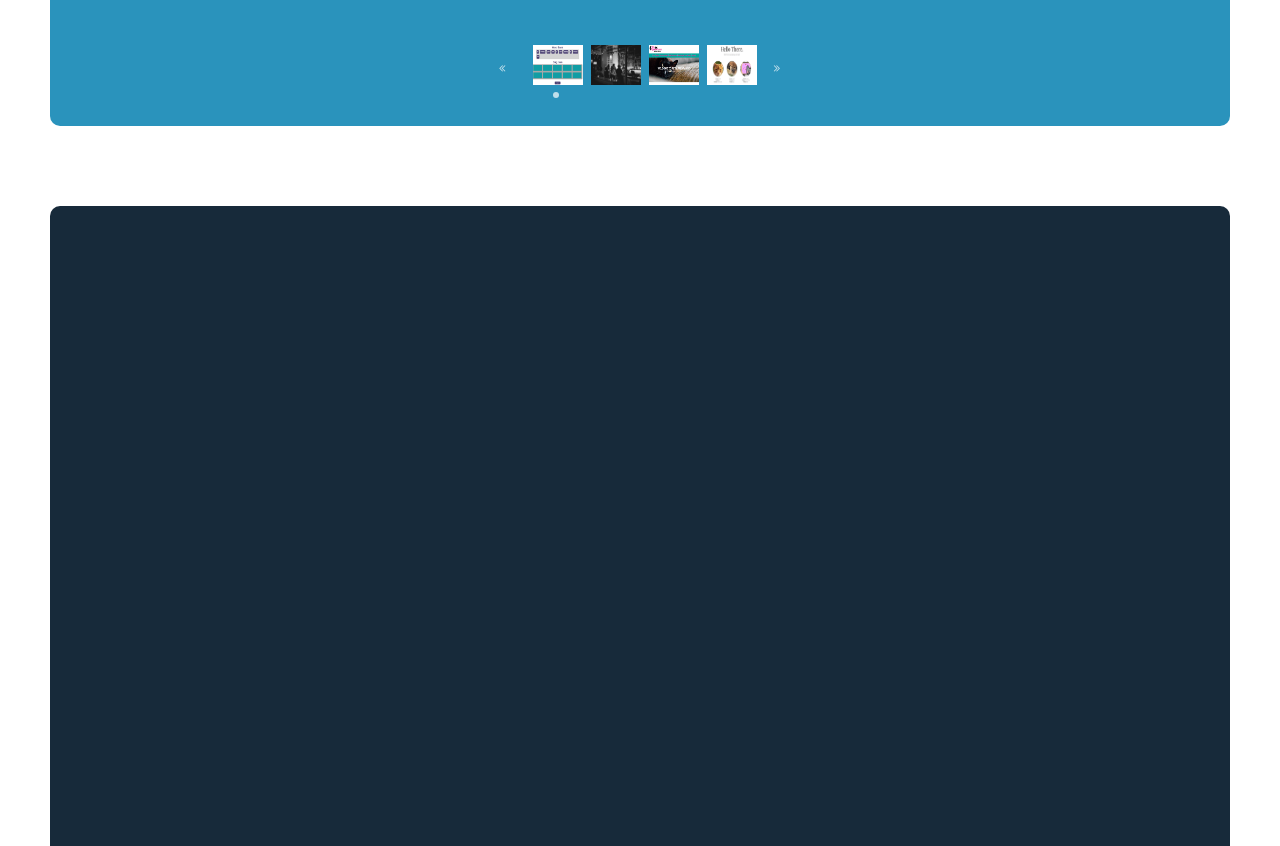
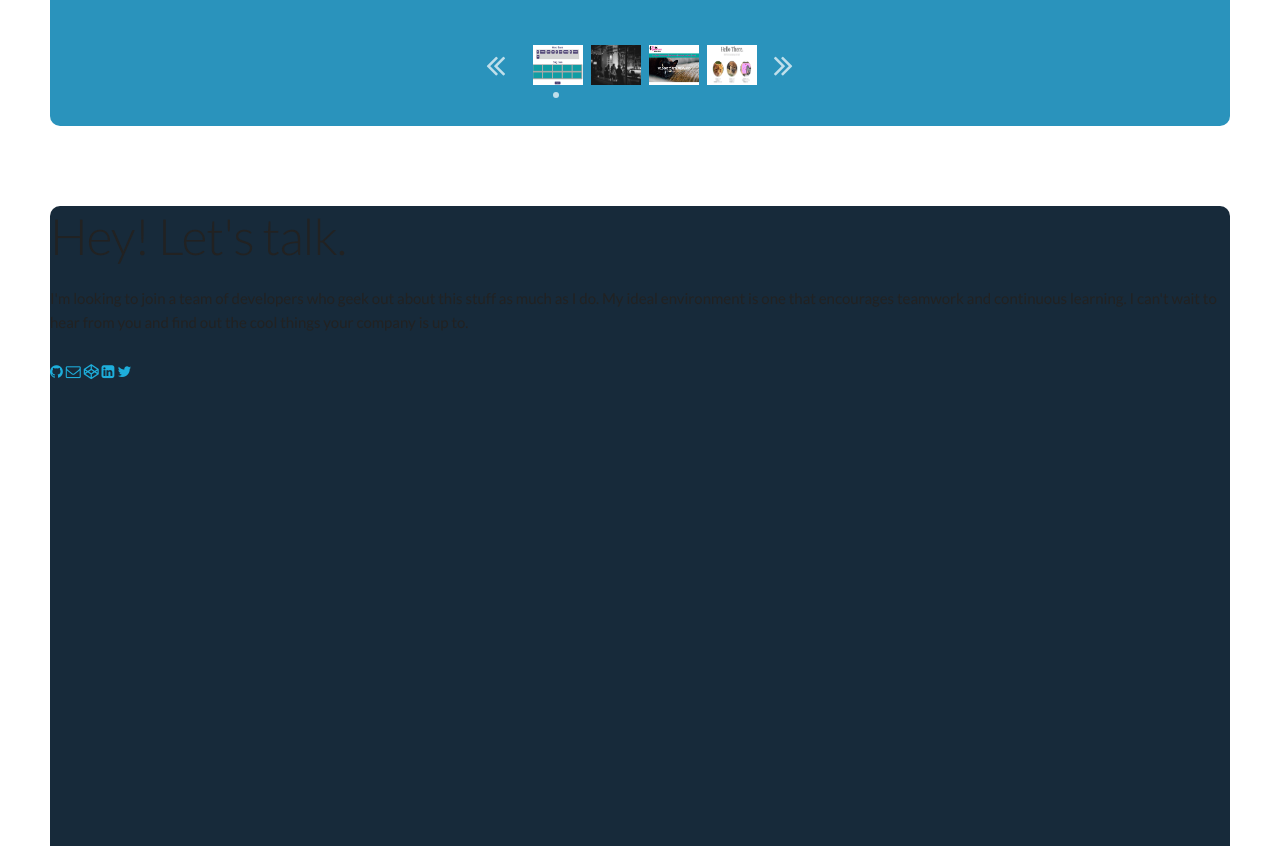
Before and after one commit to katdiese/portfolio-redo, a website: page src/index.html in a window 1280 px wide. Shown: the part 2336-3182 px from the top of the page. Drawn offline with nearby package versions, Linux system fonts and the light colour scheme.

Commit message:
updated contact section, linked to pdf

```diff
--- a/src/index.html
+++ b/src/index.html
@@ -34,7 +34,7 @@
       <div class="nav-links">
         <a href="#">About</a>
         <a href="#">Projects</a>
-        <a href="#">Resumé</a>
+        <a target="_blank" href="pdf/kdieser_resume.pdf">Resumé</a>
         <a href="#">Contact</a>
       </div>
     </nav>
@@ -92,7 +92,7 @@
             <fieldset class="seq-nav" aria-label="Slider buttons" aria-controls="sequence">
 
               <button type="button" class="seq-prev" aria-label="Previous">
-                <i class="fa fa-angle-double-left"></i>
+                <i class="fa fa-angle-double-left fa-3x"></i>
               </button>
 
               <ul role="navigation" aria-label="Pagination" class="seq-pagination">
@@ -119,13 +119,25 @@
               </ul>
 
               <button type="button" class="seq-next" aria-label="Next">
-                <i class="fa fa-angle-double-right"></i>
+                <i class="fa fa-angle-double-right fa-3x"></i>
               </button>
 
             </fieldset>
           </div>
         </section>
-        <section class="contact"></section>
+        <section class="contact">
+          <div class="call-to-action">
+            <h1>Hey! Let's talk.</h1>
+            <p>I'm looking to join a team of developers who geek out about this stuff as much as I do. My ideal environment is one that encourages teamwork and continuous learning. I can't wait to hear from you and find out the cool things your company is up to.</p>
+            <nav class="contact-nav">
+              <a href=""><i class="fa fa-github"></i></a>
+              <a href=""><i class="fa fa-envelope-o"></i></a>
+              <a href=""><i class="fa fa-codepen"></i></a>
+              <a href=""><i class="fa fa-linkedin-square"></i></a>
+              <a href=""><i class="fa fa-twitter"></i></a>
+            </nav>
+          </div>
+        </section>
       </div>
     </main>
     <script src="https://code.jquery.com/jquery-2.1.4.min.js"></script>
```
